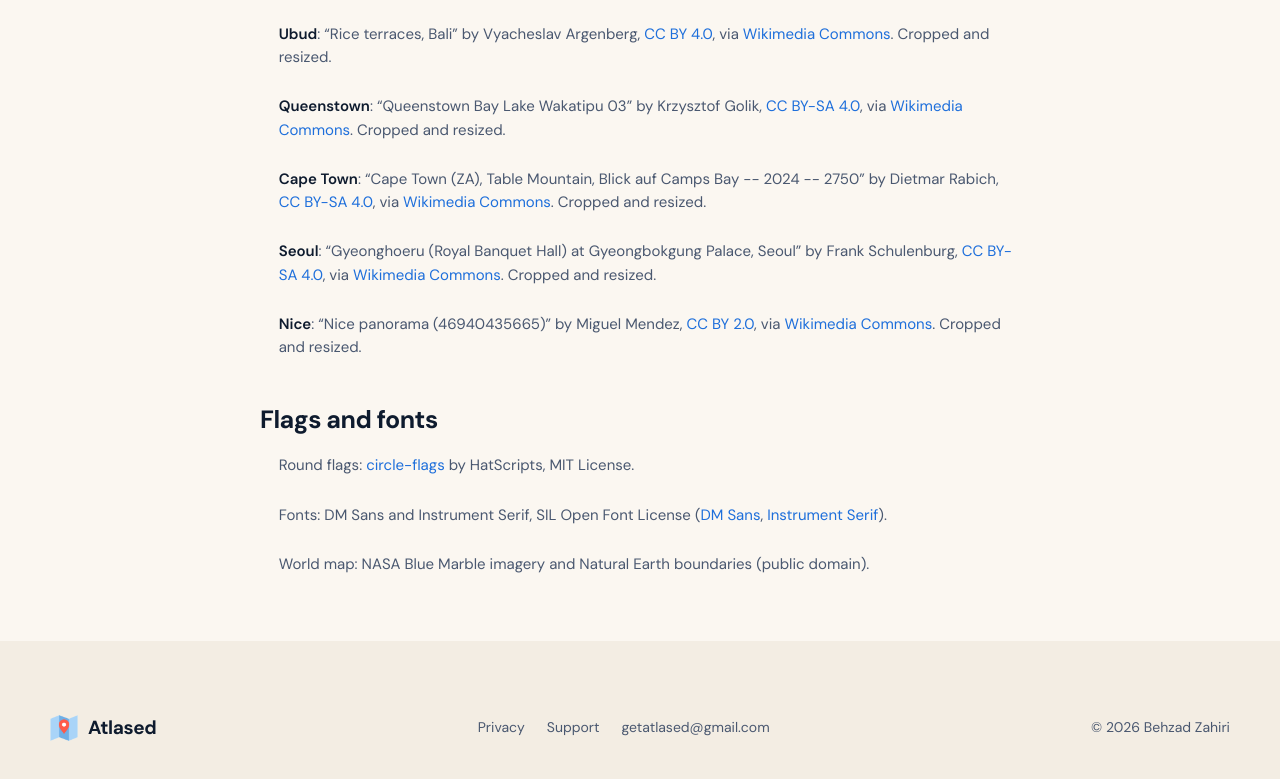
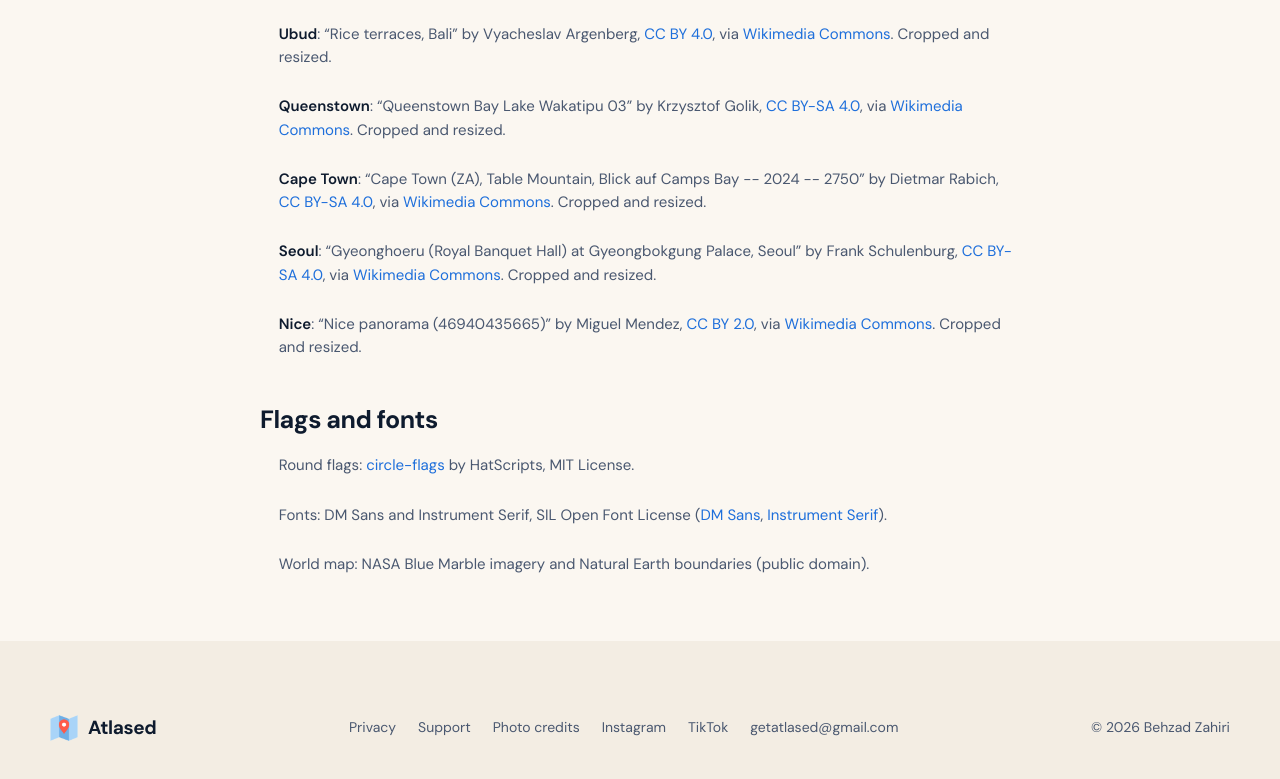
Before and after one commit to behzadzahiri/getatlased-website, a plain HTML site: page credits/index.html in a window 1280 px wide. Shown: the part 1928-2707 px from the top of the page. Drawn offline with Linux system fonts and the light colour scheme.

Commit message:
Website: privacy and credits footers match the home page
Co-Authored-By: Claude Opus 5.5 <noreply@anthropic.com>

```diff
--- a/credits/index.html
+++ b/credits/index.html
@@ -35,7 +35,7 @@
   <footer>
     <div class="wrap">
       <a class="brand" href="../"><img src="../assets/img/mark.png" alt="">Atlased</a>
-      <nav><a href="../privacy/">Privacy</a><a href="../support/">Support</a><a href="mailto:getatlased@gmail.com">getatlased@gmail.com</a></nav>
+      <nav><a href="../privacy/">Privacy</a><a href="../support/">Support</a><a href="./">Photo credits</a><a href="https://www.instagram.com/getatlased/" rel="noopener">Instagram</a><a href="https://www.tiktok.com/@getatlased" rel="noopener">TikTok</a><a href="mailto:getatlased@gmail.com">getatlased@gmail.com</a></nav>
       <span>© 2026 Behzad Zahiri</span>
     </div>
   </footer>
```
Also changed, not shown: privacy/index.html (+2 -0 lines).
